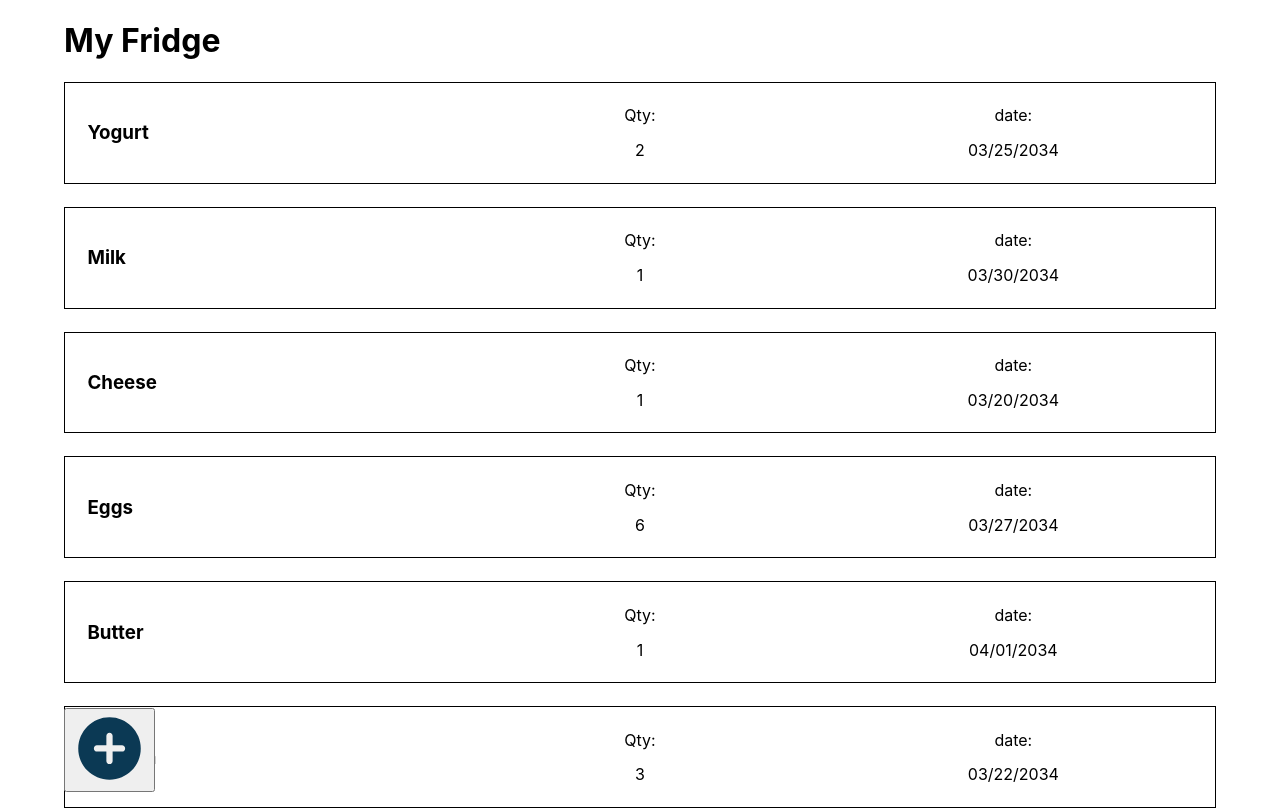
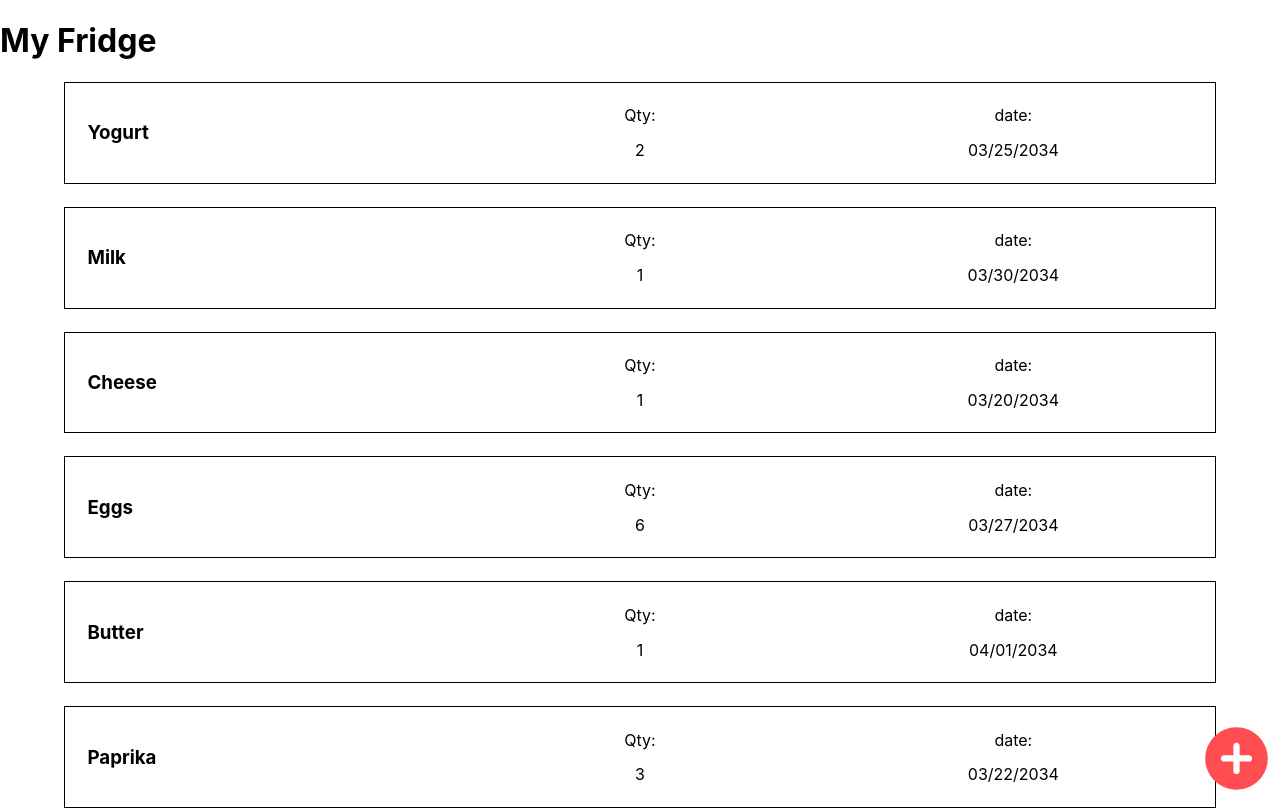
Before and after one commit to NeeleWaehnke/capstone-project, a Next.js app: page / in a window 1280 px wide. Shown: the top 809 px of the page. Built offline with nearby package versions, Linux system fonts and the light colour scheme.

Commit message:
add little more styling to footer section

```diff
--- a/components/AddButton.js
+++ b/components/AddButton.js
@@ -1,15 +1,25 @@
 import AddIcon from '../public/assets/add-icon.svg';
-import CheckIcon from '../public/assets/check.svg';
+import styled from 'styled-components';
 
 export default function AddButton({ setAddActive }) {
   return (
-    <button
-      onClick={() => {
-        setAddActive(true);
-        console.log(true);
-      }}
-    >
-      <AddIcon />
-    </button>
+    <>
+      <StyledButton
+        onClick={() => {
+          setAddActive(true);
+          console.log(true);
+        }}
+      >
+        <StyledAdd />
+      </StyledButton>
+    </>
   );
 }
+const StyledButton = styled.button`
+  background-color: transparent;
+  border: none;
+  justify-content: right;
+`;
+const StyledAdd = styled(AddIcon)`
+  fill: #ff4d52;
+`;
--- a/components/AddForm.js
+++ b/components/AddForm.js
@@ -41,8 +41,9 @@ export default function AddForm({ onAddItem, setAddActive }) {
 }
 
 const StyledForm = styled.form`
-  margin-bottom: 2%;
   border: 1px solid black;
+  background-color: #c4ced4;
+  width: 100%;
 `;
 const StyledButton = styled.button`
   background-color: transparent;
@@ -50,6 +51,7 @@ const StyledButton = styled.button`
   position: absolute;
   bottom: 3px;
   right: 10px;
+  fill: #ff4d52;
 `;
 const StyledCheck = styled(CheckIcon)`
   fill: #ff4d52;
@@ -64,4 +66,5 @@ const InputDate = styled.input`
 const InputQty = styled.input`
   margin: 1%;
   display: block;
+  width: 45px;
 `;
--- a/components/Footer.js
+++ b/components/Footer.js
@@ -18,5 +18,9 @@ export default function Footer({ onAddItem }) {
 
 const StyledSection = styled.section`
   position: sticky;
-  bottom: 1%;
+  bottom: 0;
+  max-width: 100%;
+  margin: 4% 0 0 0;
+  display: flex;
+  justify-content: right;
 `;
--- a/components/GlobalStyles.js
+++ b/components/GlobalStyles.js
@@ -13,7 +13,8 @@ const GlobalStyles = createGlobalStyle`
     }
 
     body {
-        width: 90vw;
+        max-width: 100vw;
+    overflow-x: hidden;
     }
 `;
 
--- a/components/ItemList.js
+++ b/components/ItemList.js
@@ -25,4 +25,6 @@ export default function ItemList({ items }) {
 const StyledList = styled.ul`
   list-style: none;
   padding: 0;
+  width: 90vw;
+  margin: 0 auto 0 auto; ;
 `;
```
Also changed, not shown: public/assets/add-icon.svg, public/assets/check.svg.
